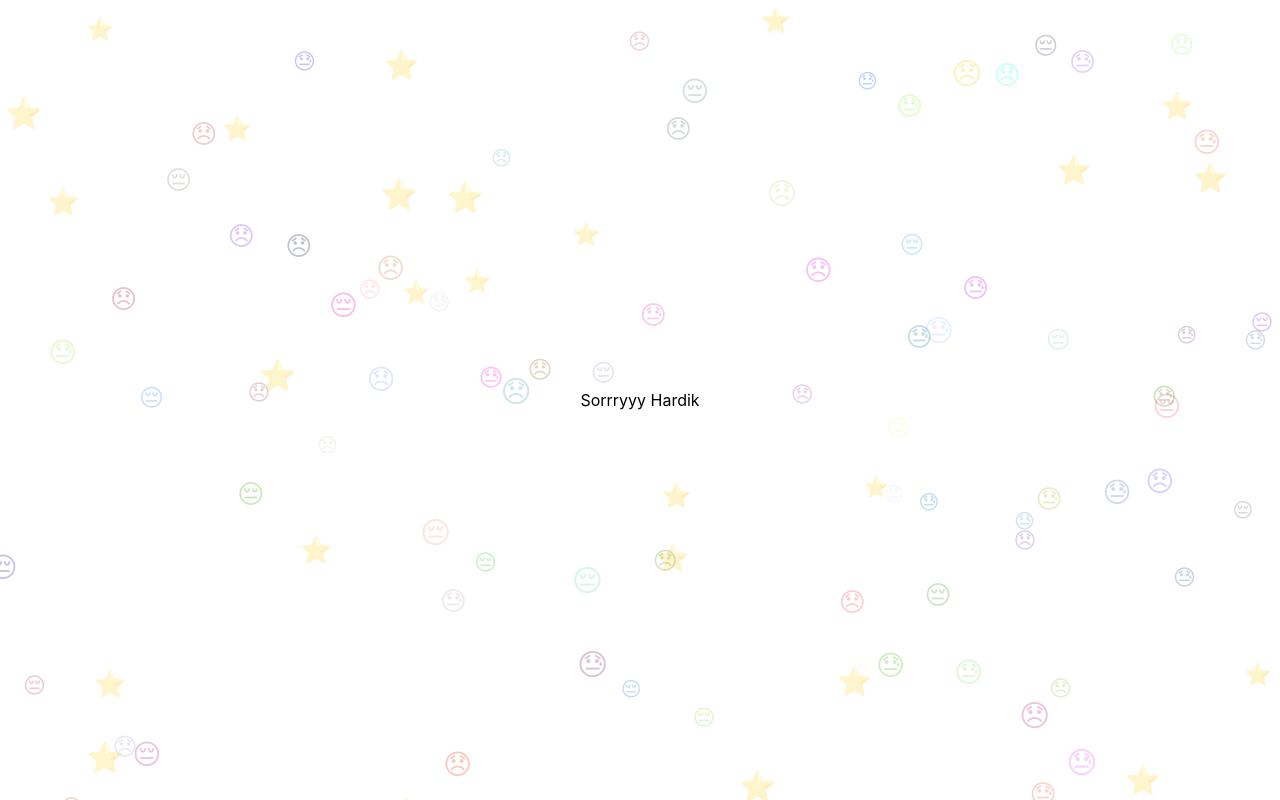
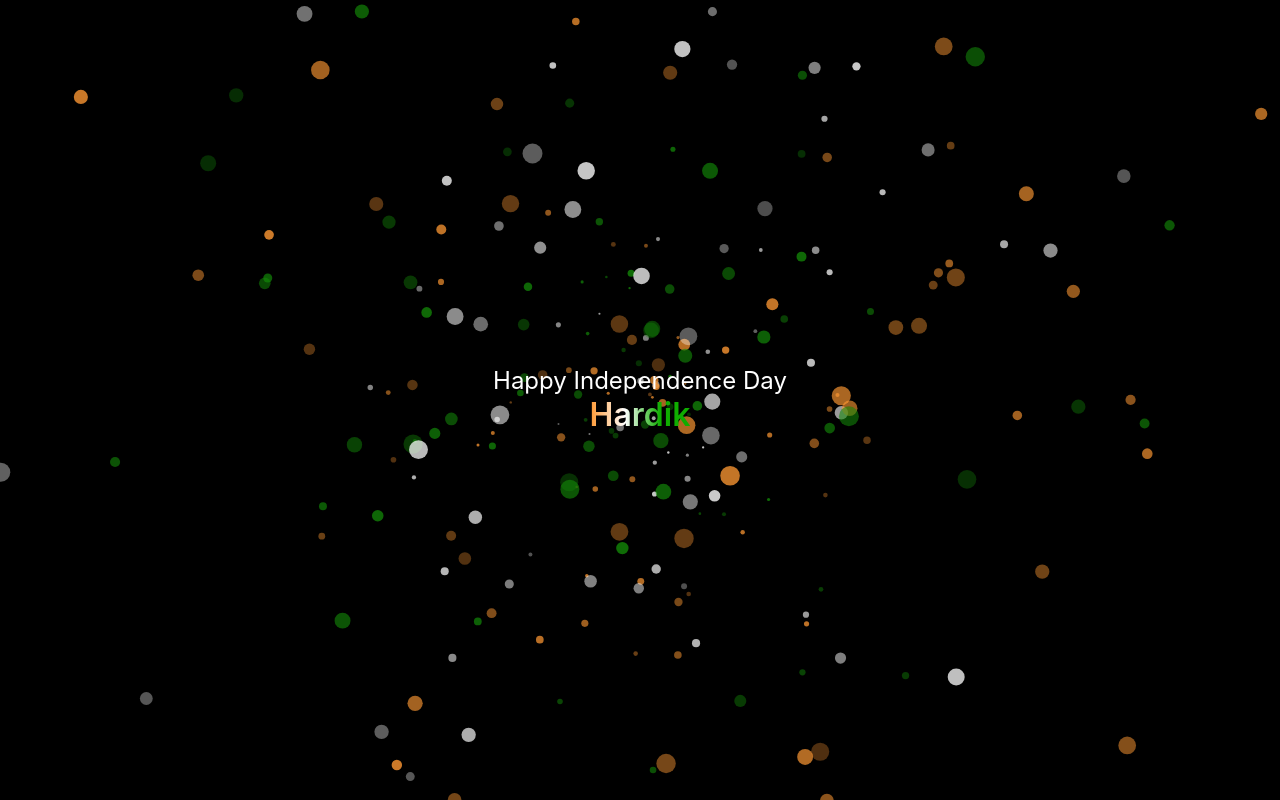
Before and after one commit to mehardiknaik/greeting, a Next.js app: page /Hardik in a window 1280 px wide. Built offline with nearby package versions, Linux system fonts and the light colour scheme.

Commit message:
indepednt dsy

```diff
--- a/Components/Particle.jsx
+++ b/Components/Particle.jsx
@@ -1,6 +1,7 @@
 import React from "react";
 import Particles from "react-tsparticles";
 import { loadFull } from "tsparticles";
+import { particles } from "../particles";
 
 function Particle() {
   const particlesInit = async (main) => {
@@ -20,166 +21,7 @@ function Particle() {
       id="tsparticles"
       init={particlesInit}
       loaded={particlesLoaded}
-      options={{
-        fullScreen: {
-          enable: true,
-          zIndex: 1,
-        },
-        detectRetina: true,
-        fpsLimit: 120,
-        interactivity: {
-          events: {
-            onClick: {
-              enable: true,
-              // mode: "push",
-            },
-            onDiv: {
-              elementId: "repulse-div",
-              enable: false,
-              mode: "repulse",
-            },
-            onHover: {
-              enable: true,
-              mode: "connect",
-              parallax: {
-                enable: false,
-                force: 60,
-                smooth: 10,
-              },
-            },
-            resize: true,
-          },
-          modes: {
-            bubble: {
-              distance: 400,
-              duration: 2,
-              opacity: 0.8,
-              size: 3,
-              speed: 3,
-            },
-            connect: {
-              distance: 80,
-              lineLinked: {
-                opacity: 0.5,
-              },
-              radius: 60,
-            },
-            grab: {
-              distance: 400,
-              lineLinked: {
-                opacity: 1,
-              },
-            },
-            push: {
-              quantity: 4,
-            },
-            remove: {
-              quantity: 2,
-            },
-            repulse: {
-              distance: 200,
-              duration: 0.4,
-            },
-          },
-        },
-        particles: {
-          color: {
-            value: "random",
-          },
-          lineLinked: {
-            blink: false,
-            color: "#ffffff",
-            consent: false,
-            distance: 150,
-            enable: false,
-            opacity: 0.4,
-            width: 1,
-          },
-          move: {
-            attract: {
-              enable: false,
-              rotate: {
-                x: 600,
-                y: 1200,
-              },
-            },
-            bounce: false,
-            direction: "none",
-            enable: true,
-            outMode: "out",
-            random: false,
-            speed: 6,
-            straight: false,
-          },
-          number: {
-            density: {
-              enable: true,
-              area: 800,
-            },
-            limit: 500,
-            value: 90,
-          },
-          opacity: {
-            animation: {
-              enable: false,
-              minimumValue: 0.1,
-              speed: 1,
-              sync: false,
-            },
-            random: false,
-            value: 0.5,
-          },
-          shape: {
-            type: [
-                "character",
-            ],
-            options: {
-                polygon: [
-                    {
-                        sides: 5
-                    },
-                    {
-                        sides: 6
-                    }
-                ],
-                character: [
-                    {
-                        font: "Verdana",
-                        value: [ "⭐️","😔","😓","😞"],
-                        style: "",
-                        weight: 400
-                    }
-                ],
-            }
-        },
-          size: {
-            animation: {
-              enable: false,
-              minimumValue: 0.1,
-              speed: 40,
-              sync: false,
-            },
-            random: {
-              enable: true,
-              minimumValue: 10,
-            },
-            value: 15,
-          },
-        },
-        polygon: {
-          draw: {
-            enable: false,
-            lineColor: "#ffffff",
-            lineWidth: 0.5,
-          },
-          move: {
-            radius: 10,
-          },
-          scale: 1,
-          type: "none",
-          url: "",
-        },
-      }}
+      options={particles}
     />
   );
 }
--- a/pages/[name].js
+++ b/pages/[name].js
@@ -11,7 +11,10 @@ function Main({ name }) {
       </Head>
       <Particle />
       <div className={styles.main}>
-        <div>Sorrryyy {name}</div>
+        <div className={styles.wrapper}>
+          <div className={styles.greet}>happy independence day</div>
+          <div className={styles.name}>{name.toLowerCase()}</div>
+        </div>
       </div>
     </>
   );
@@ -20,7 +23,7 @@ function Main({ name }) {
 export function getStaticPaths() {
   return {
     paths: [{ params: { name: "Hardik" } }, { params: { name: "Sharyu" } }],
-    fallback: 'blocking',
+    fallback: "blocking",
   };
 }
 
--- /dev/null
+++ b/particles.js
@@ -0,0 +1,77 @@
+export const particles = {
+  backgroundMode: {
+    enable: true
+  },
+  zIndex:1,
+  fpsLimit: 60,
+  particles: {
+    number: {
+      value: 0
+    },
+    collisions: {
+      enable: false
+    },
+    color: {
+      value: ["#FF9933","#FFFFFF", "#138808"]
+    },
+    shape: {
+      type: "circle"
+    },
+    opacity: {
+      value: { min: 0.3, max: 0.8 }
+    },
+    size: {
+      value: { min: 1, max: 10 }
+    },
+    move: {
+      enable: true,
+      size: true,
+      speed: 5,
+      direction: "none",
+      outModes: {
+        default: "destroy"
+      },
+      // trail: {
+      //   enable: true,
+      //   fillColor: "#000000",
+      //   length: 3
+      // }
+    }
+  },
+  detectRetina: true,
+  background: {
+    color: "#000"
+  },
+  emitters: {
+    direction: "none",
+    rate: {
+      delay: 0.25,
+      quantity: 10
+    },
+    position: {
+      x: 50,
+      y: 50
+    },
+    size: {
+      width: 0,
+      height: 0
+    },
+    // spawnColor: {
+    //   value: "#ff0000",
+    //   animation: {
+    //     h: {
+    //       enable: true,
+    //       speed: 5
+    //     },
+    //     l: {
+    //       enable: true,
+    //       speed: 0,
+    //       offset: {
+    //         min: 20,
+    //         max: 80
+    //       }
+    //     }
+    //   }
+    // }
+  }
+}
--- a/styles/Home.module.css
+++ b/styles/Home.module.css
@@ -3,11 +3,28 @@
 }
 
 .main {
-  min-height: 100vh;
-  padding: 4rem 0;
-  flex: 1;
+  display: flex;
+  color: white;
+  text-transform: capitalize;
+}
+.wrapper{
+  z-index: 1;
+  text-align: center;
   display: flex;
   flex-direction: column;
   justify-content: center;
-  align-items: center;
+  align-items: center
 }
+
+.greet{
+  font-size: 1.5rem;
+}
+
+.name {
+  font-size: 2rem;
+  font-weight: 600;
+  background: linear-gradient(to right, #FF9933, #FFFFFF, #0fad00 70%);
+  -webkit-background-clip: text;
+  -webkit-text-fill-color: transparent;
+  width: fit-content;
+}
--- a/styles/globals.css
+++ b/styles/globals.css
@@ -4,6 +4,12 @@ body {
   margin: 0;
   font-family: -apple-system, BlinkMacSystemFont, Segoe UI, Roboto, Oxygen,
     Ubuntu, Cantarell, Fira Sans, Droid Sans, Helvetica Neue, sans-serif;
+    min-height: 100vh;
+    flex: 1;
+    display: flex;
+    flex-direction: column;
+    justify-content: center;
+    align-items: center;
 }
 
 a {
```
Also changed, not shown: pages/index.js (+16 -1 lines).
